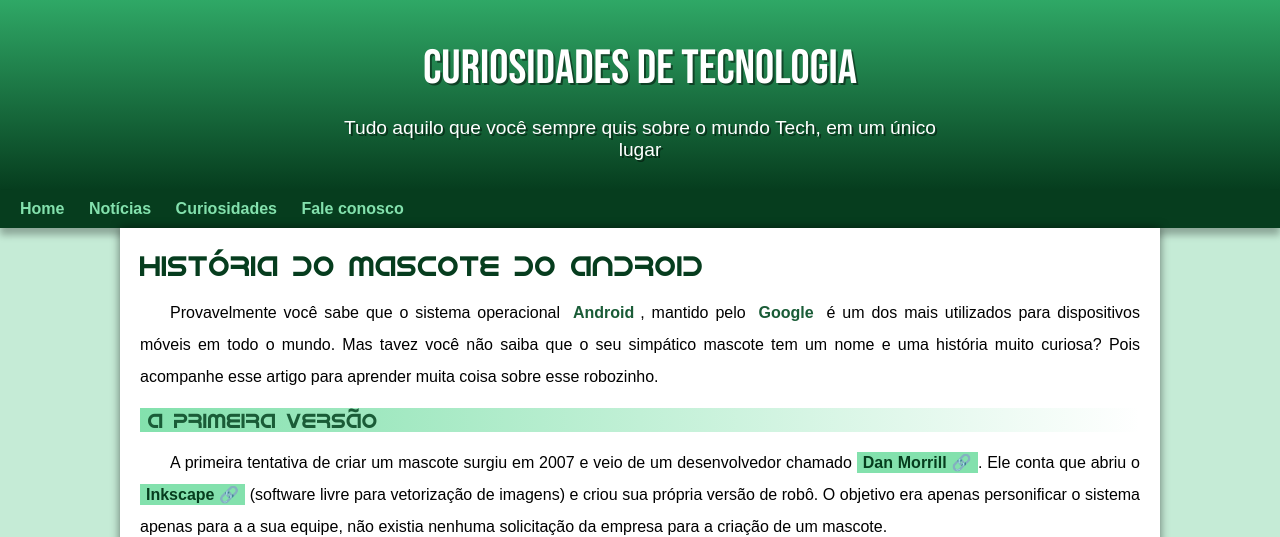
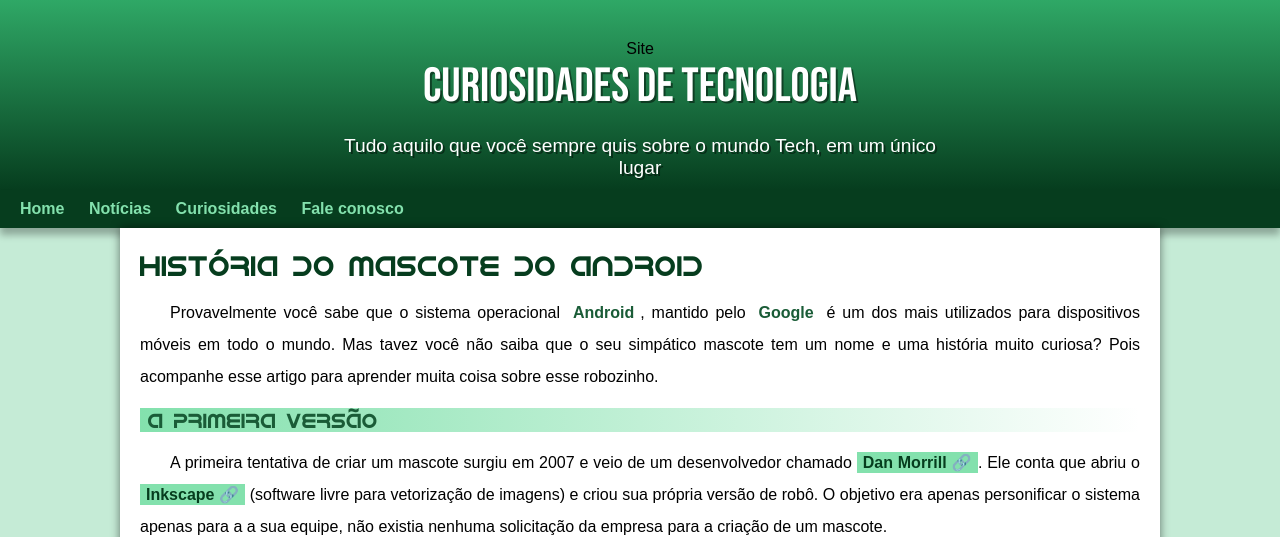
Before and after one commit to JoaoAdmilton/html-css, a plain HTML site: page exercícios/desafio010/index.html in a window 1280 px wide. Shown: the top 537 px of the page. Drawn offline with Linux system fonts and the light colour scheme.

Commit message:
MUDEI O TEXTO

```diff
--- a/exercícios/desafio010/index.html
+++ b/exercícios/desafio010/index.html
@@ -9,6 +9,7 @@
 </head>
 <body>
     <header>
+        Site
         <h1>Curiosidades de Tecnologia</h1>
         <p>Tudo aquilo que você sempre quis sobre o mundo Tech, em um único lugar</p>
     </header>
```
